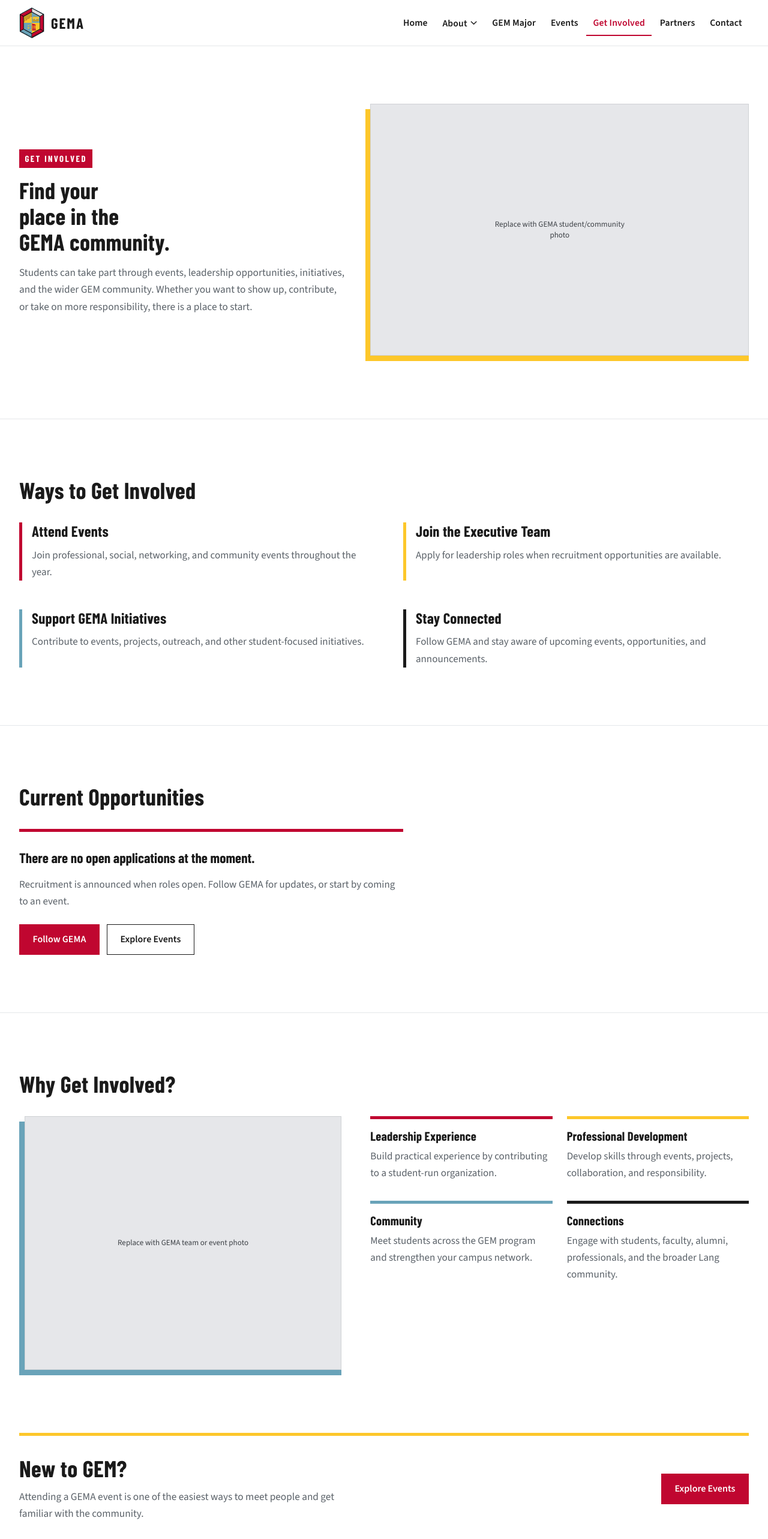
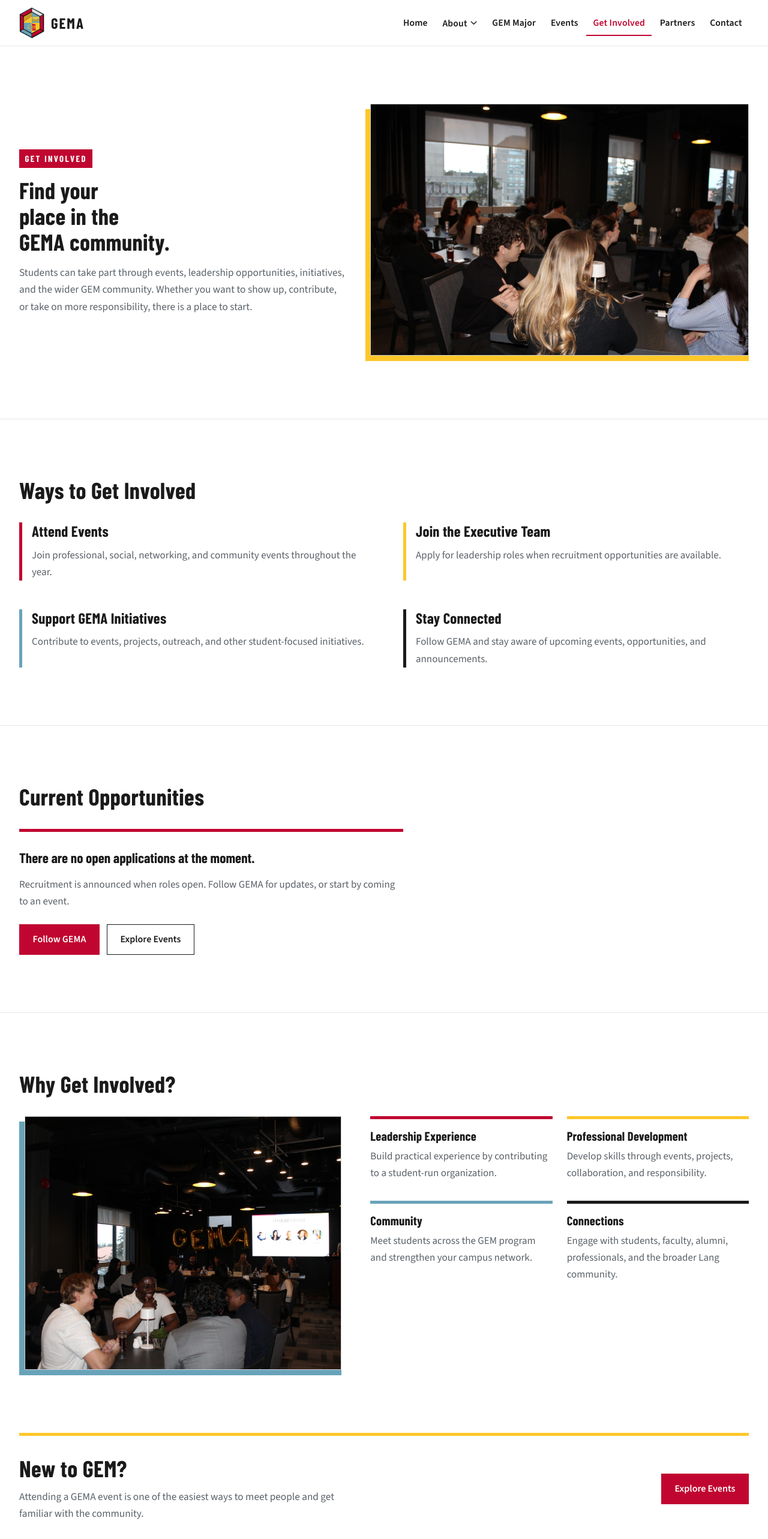
Before and after one commit to koenkirschner21-oss/gema-website, a React (Vite) app: page /get-involved in a window 1280 px wide. Shown: the top 2566 px of the page at 60% size. Built offline with nearby package versions, Linux system fonts and the light colour scheme.

Commit message:
Update media sources and labels in getInvolved.ts

```diff
--- a/src/data/getInvolved.ts
+++ b/src/data/getInvolved.ts
@@ -1,12 +1,12 @@
 export const involveMedia = {
   hero: {
-    src: null as string | null,
-    label: 'Replace with GEMA student/community photo',
+    src: '/get-involved-hero.jpg',
+    label: 'GEMA student/community photo',
     alt: 'GEMA students and community',
   },
   why: {
-    src: null as string | null,
-    label: 'Replace with GEMA team or event photo',
+    src: '/get-involved-why.jpg',
+    label: 'GEMA team or event photo',
     alt: 'GEMA team or event',
   },
 }
```
